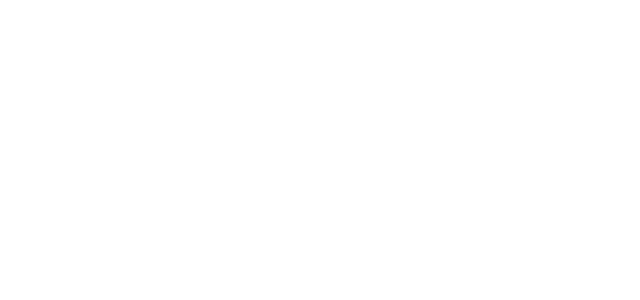
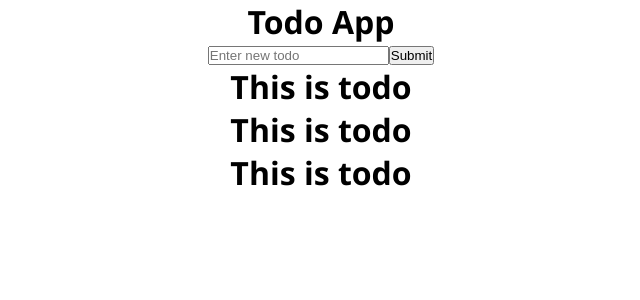
Before and after one commit to AnatoliyKhimanych/todo-app, a React (Create React App) app: page / in a window 1280 px wide. Shown: the top 300 px of the page, without its empty margins (319-959 px from the left). Built offline with nearby package versions, Linux system fonts and the light colour scheme.

Commit message:
feat: добавить заготовку для компонентов Todo, TodoForm и TodoList

```diff
--- a/src/App.js
+++ b/src/App.js
@@ -1,7 +1,15 @@
-import './App.css'
+import './App.css';
+import TodoForm from './components/Todos/TodoForm';
+import TodoList from './components/Todos/TodoList';
 
 function App() {
-  return <div className="App"></div>
+  return (
+    <div className="App">
+      <h1>Todo App</h1>
+      <TodoForm />
+      <TodoList />
+    </div>
+  );
 }
 
-export default App
+export default App;
--- a/src/components/Todos/Todo.js
+++ b/src/components/Todos/Todo.js
@@ -0,0 +1,5 @@
+const Todo = () => {
+  return <h1>This is todo</h1>;
+};
+
+export default Todo;
--- a/src/components/Todos/TodoForm.js
+++ b/src/components/Todos/TodoForm.js
@@ -0,0 +1,10 @@
+const TodoForm = () => {
+  return (
+    <form>
+      <input placeholder="Enter new todo" />
+      <button type="submit">Submit</button>
+    </form>
+  );
+};
+
+export default TodoForm;
--- a/src/components/Todos/TodoList.js
+++ b/src/components/Todos/TodoList.js
@@ -0,0 +1,13 @@
+import Todo from './Todo';
+
+const TodoList = () => {
+  return (
+    <>
+      <Todo />
+      <Todo />
+      <Todo />
+    </>
+  );
+};
+
+export default TodoList;
```
